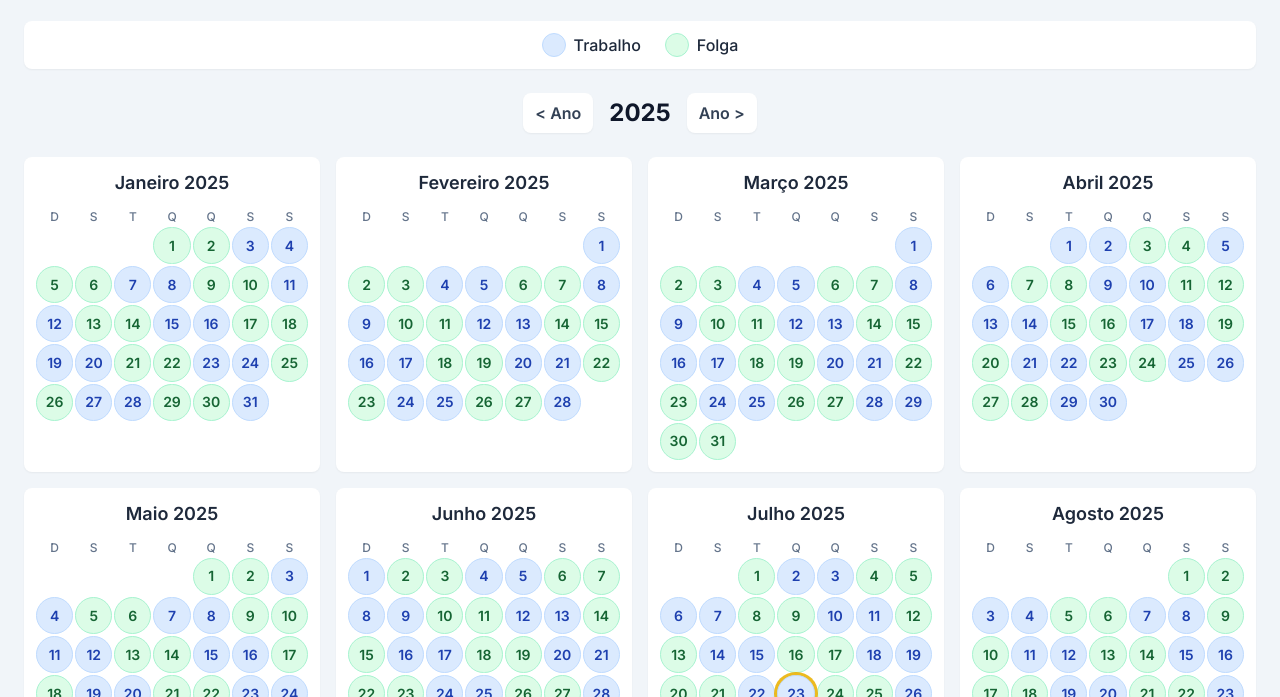
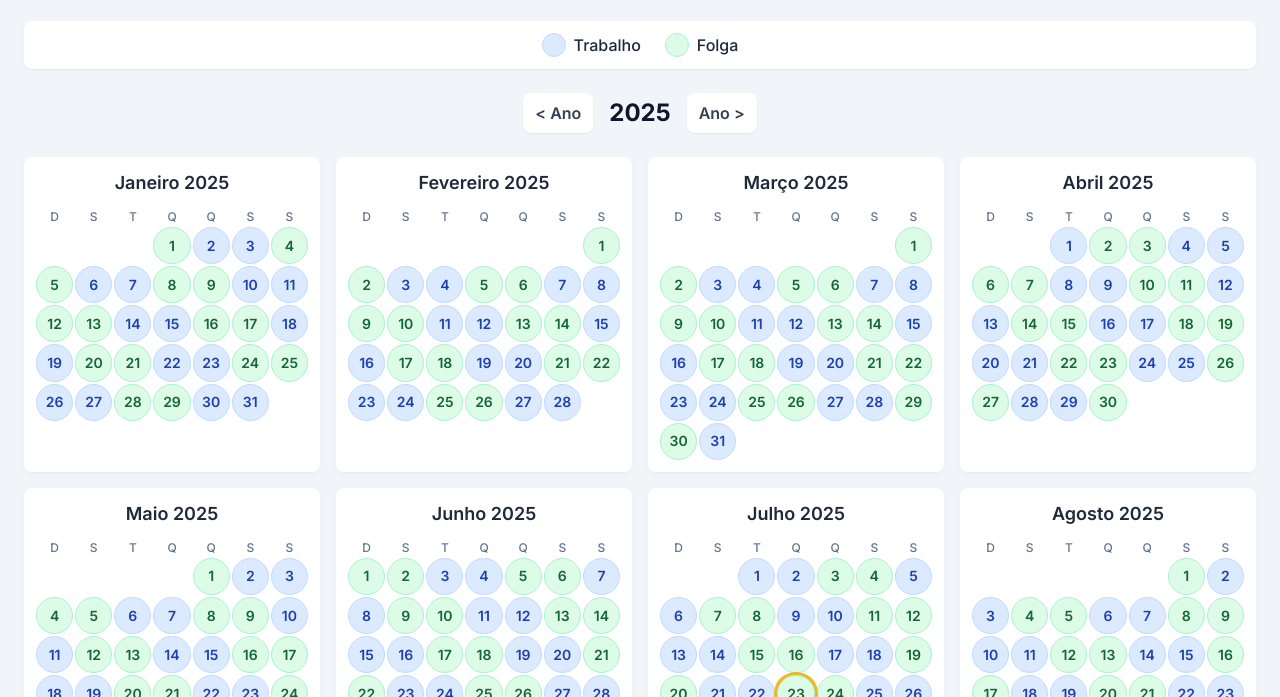
Before and after one commit to DaviEduardoDev/escalatrabalho, a plain HTML site: page index.html in a window 1280 px wide. Shown: the part 103-800 px from the top of the page. Drawn offline with nearby package versions, Linux system fonts and the light colour scheme.

Commit message:
Update index.html

```diff
--- a/index.html
+++ b/index.html
@@ -2,9 +2,8 @@
 <html lang="pt-BR">
 <head>
     <meta charset="UTF-8">
-    <!-- Meta tag essencial para design responsivo. Garante que a página renderize corretamente em todos os dispositivos. -->
     <meta name="viewport" content="width=device-width, initial-scale=1.0">
-    <title>Agenda de Escala 2x2 (Responsiva)</title>
+    <title>Agenda de Escala 2x2</title>
     <script src="https://cdn.tailwindcss.com"></script>
     <link rel="preconnect" href="https://fonts.googleapis.com">
     <link rel="preconnect" href="https://fonts.gstatic.com" crossorigin>
@@ -14,14 +13,11 @@
             font-family: 'Inter', sans-serif;
             background-color: #f1f5f9; /* slate-100 */
         }
-        /* O grid do calendário usa repeat(7, ...) para sempre ter 7 colunas (dias da semana),
-           e minmax(0, 1fr) permite que elas encolham para caber em telas pequenas. */
         .calendar-grid {
             display: grid;
             grid-template-columns: repeat(7, minmax(0, 1fr));
-            gap: 2px; /* Reduzido o gap para telas menores */
+            gap: 2px;
         }
-        /* Garante que os dias sejam quadrados, o que fica visualmente agradável em qualquer tamanho de tela. */
         .day {
             aspect-ratio: 1 / 1;
         }
@@ -35,24 +31,20 @@
             color: #166534; /* green-800 */
             border: 1px solid #a7f3d0; /* green-200 */
         }
-        /* Destaque mais visível para o dia atual. */
         .today {
-            box-shadow: 0 0 0 3px rgba(234, 179, 8, 0.9); /* amber-500 com mais opacidade */
+            box-shadow: 0 0 0 3px rgba(234, 179, 8, 0.9);
             z-index: 10;
         }
     </style>
 </head>
 <body class="antialiased text-slate-800 p-2 sm:p-4 md:p-6">
 
-    <!-- O max-w-7xl centraliza o conteúdo e evita que ele fique muito largo em telas grandes. -->
     <div class="max-w-7xl mx-auto">
-        <!-- Header com tamanhos de fonte responsivos. O texto diminui em telas menores. -->
         <header class="text-center mb-6">
             <h1 id="main-title" class="text-2xl sm:text-3xl lg:text-4xl font-bold text-slate-900">Agenda de Escala 2x2</h1>
             <p class="mt-1 sm:mt-2 text-base sm:text-lg text-slate-600">Sua escala de trabalho e folgas.</p>
         </header>
 
-        <!-- Legenda com flex-wrap para quebrar a linha em telas muito pequenas, se necessário. -->
         <div class="flex flex-wrap justify-center items-center space-x-4 sm:space-x-6 mb-6 p-3 bg-white rounded-lg shadow-sm">
             <div class="flex items-center space-x-2">
                 <div class="w-5 h-5 sm:w-6 sm:h-6 rounded-full work-day"></div>
@@ -64,15 +56,12 @@
             </div>
         </div>
 
-        <!-- Navegação de ano. Os botões e o texto são centralizados e se ajustam bem. -->
         <div class="flex justify-center items-center space-x-2 sm:space-x-4 mb-6">
             <button id="prev-year" class="px-3 py-2 bg-white rounded-lg shadow-sm hover:bg-slate-100 transition-colors duration-200 font-semibold text-slate-700 text-sm sm:text-base">&lt; Ano</button>
             <span id="current-year" class="text-xl sm:text-2xl font-bold text-slate-900">2025</span>
             <button id="next-year" class="px-3 py-2 bg-white rounded-lg shadow-sm hover:bg-slate-100 transition-colors duration-200 font-semibold text-slate-700 text-sm sm:text-base">Ano &gt;</button>
         </div>
 
-        <!-- O grid de meses agora tem 1 coluna em telas pequenas, 2 em médias e 3 ou 4 em telas grandes.
-             Isso é o núcleo do design responsivo para o calendário. -->
         <div id="calendar-container" class="grid grid-cols-1 md:grid-cols-2 lg:grid-cols-3 xl:grid-cols-4 gap-4">
             <!-- Os meses serão gerados pelo JavaScript aqui -->
         </div>
@@ -81,12 +70,9 @@
     <script>
         document.addEventListener('DOMContentLoaded', function () {
             // --- CONFIGURATION ---
-            // Lógica dinâmica: baseada na informação "trabalhei ontem e hoje".
-            // Usamos "ontem" como a data de referência para o início de um par de dias de trabalho.
-            const yesterday = new Date();
-            yesterday.setDate(yesterday.getDate() - 1);
-
-            const referenceDate = yesterday; // Ontem foi o primeiro dia do par de trabalho.
+            // CORRIGIDO: A data de referência agora é fixa em 21 de julho de 2025, um dia de trabalho.
+            // Usar UTC (Coordinated Universal Time) evita problemas com fuso horário.
+            const referenceDate = new Date(Date.UTC(2025, 6, 21)); // Mês 6 é Julho (0-indexed)
             const cycleLength = 4; // 2 dias de trabalho + 2 dias de folga
 
             // --- ELEMENTS ---
@@ -97,20 +83,20 @@
             const nextYearBtn = document.getElementById('next-year');
 
             // --- STATE ---
-            let currentYear = new Date().getFullYear();
+            let currentYear = 2025; // Inicia no ano da data de referência
 
             // --- FUNCTIONS ---
 
             /**
-             * Calcula a diferença em dias entre duas datas, ignorando horas e fuso horário.
+             * Calcula a diferença em dias entre duas datas, usando UTC para consistência.
              * @param {Date} date1 A primeira data.
              * @param {Date} date2 A segunda data.
              * @returns {number} O número de dias de diferença.
              */
             function daysDifference(date1, date2) {
-                const d1UTC = Date.UTC(date1.getFullYear(), date1.getMonth(), date1.getDate());
+                // Normaliza a segunda data para UTC também
                 const d2UTC = Date.UTC(date2.getFullYear(), date2.getMonth(), date2.getDate());
-                return Math.floor((d2UTC - d1UTC) / (1000 * 60 * 60 * 24));
+                return Math.floor((d2UTC - date1.getTime()) / (1000 * 60 * 60 * 24));
             }
 
             /**
@@ -121,10 +107,9 @@
              */
             function getDayStatus(date) {
                 const diff = daysDifference(referenceDate, date);
-                // O operador de módulo (%) garante que o ciclo se repita corretamente.
                 const dayInCycle = (diff % cycleLength + cycleLength) % cycleLength;
 
-                // Dias 0 e 1 do ciclo são de trabalho. Dias 2 e 3 são de folga.
+                // Dias 0 e 1 do ciclo (21 e 22 de Julho) são de trabalho. Dias 2 e 3 são de folga.
                 if (dayInCycle < 2) {
                     return 'work-day';
                 } else {
@@ -137,15 +122,15 @@
              * @param {number} year O ano para exibir.
              */
             function generateCalendar(year) {
-                calendarContainer.innerHTML = ''; // Limpa o calendário anterior
+                calendarContainer.innerHTML = '';
                 mainTitle.textContent = `Agenda de Escala 2x2 - ${year}`;
                 currentYearEl.textContent = year;
 
                 const today = new Date();
-                today.setHours(0, 0, 0, 0); // Normaliza a data de hoje para comparação
+                today.setHours(0, 0, 0, 0);
 
                 const monthNames = ["Janeiro", "Fevereiro", "Março", "Abril", "Maio", "Junho", "Julho", "Agosto", "Setembro", "Outubro", "Novembro", "Dezembro"];
-                const dayNames = ["D", "S", "T", "Q", "Q", "S", "S"]; // Abreviações para caber melhor
+                const dayNames = ["D", "S", "T", "Q", "Q", "S", "S"];
 
                 for (let month = 0; month < 12; month++) {
                     const monthContainer = document.createElement('div');
@@ -159,7 +144,6 @@
                     const grid = document.createElement('div');
                     grid.className = 'calendar-grid';
 
-                    // Cabeçalho dos dias da semana
                     dayNames.forEach(dayName => {
                         const dayHeader = document.createElement('div');
                         dayHeader.className = 'text-center font-medium text-xs text-slate-500';
@@ -171,12 +155,10 @@
                     const daysInMonth = new Date(year, month + 1, 0).getDate();
                     const startingDay = firstDayOfMonth.getDay();
 
-                    // Células em branco para o início do mês
                     for (let i = 0; i < startingDay; i++) {
                         grid.appendChild(document.createElement('div'));
                     }
 
-                    // Células dos dias
                     for (let day = 1; day <= daysInMonth; day++) {
                         const currentDate = new Date(year, month, day);
                         const dayCell = document.createElement('div');
```
